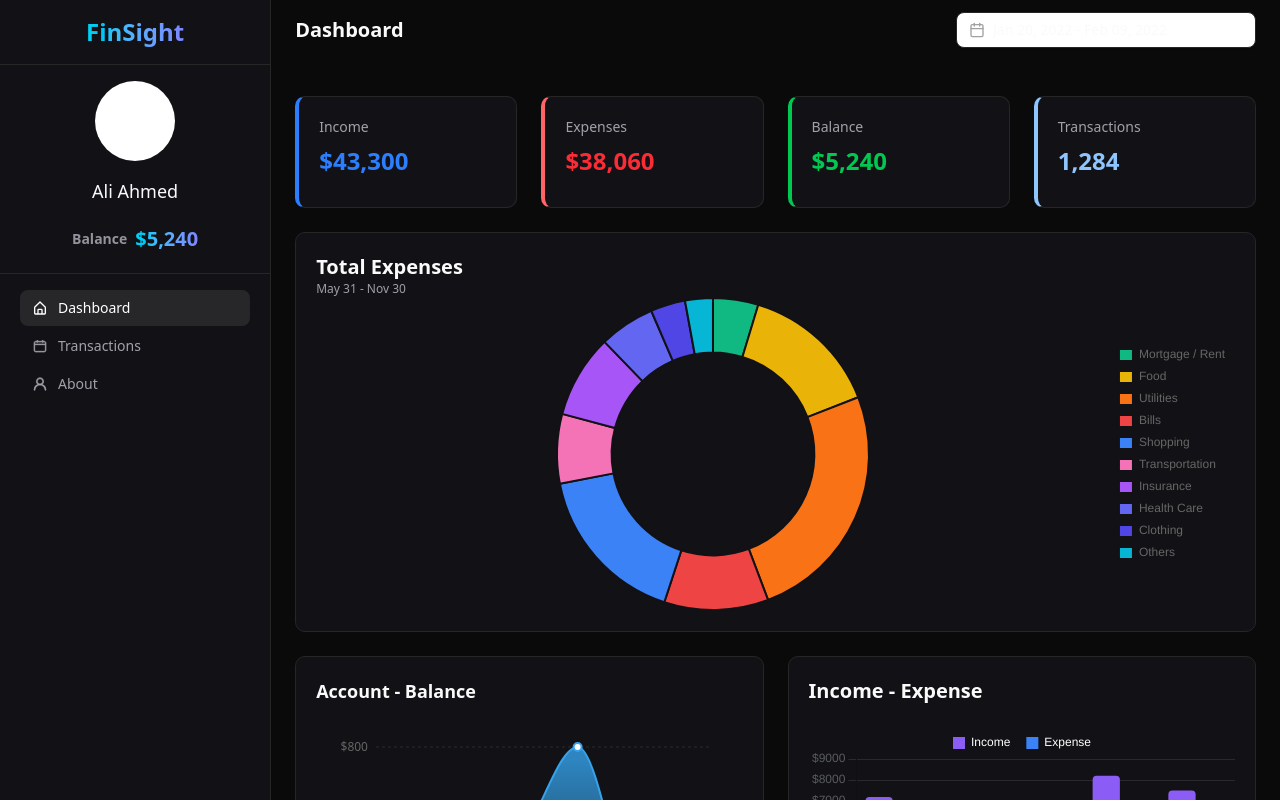
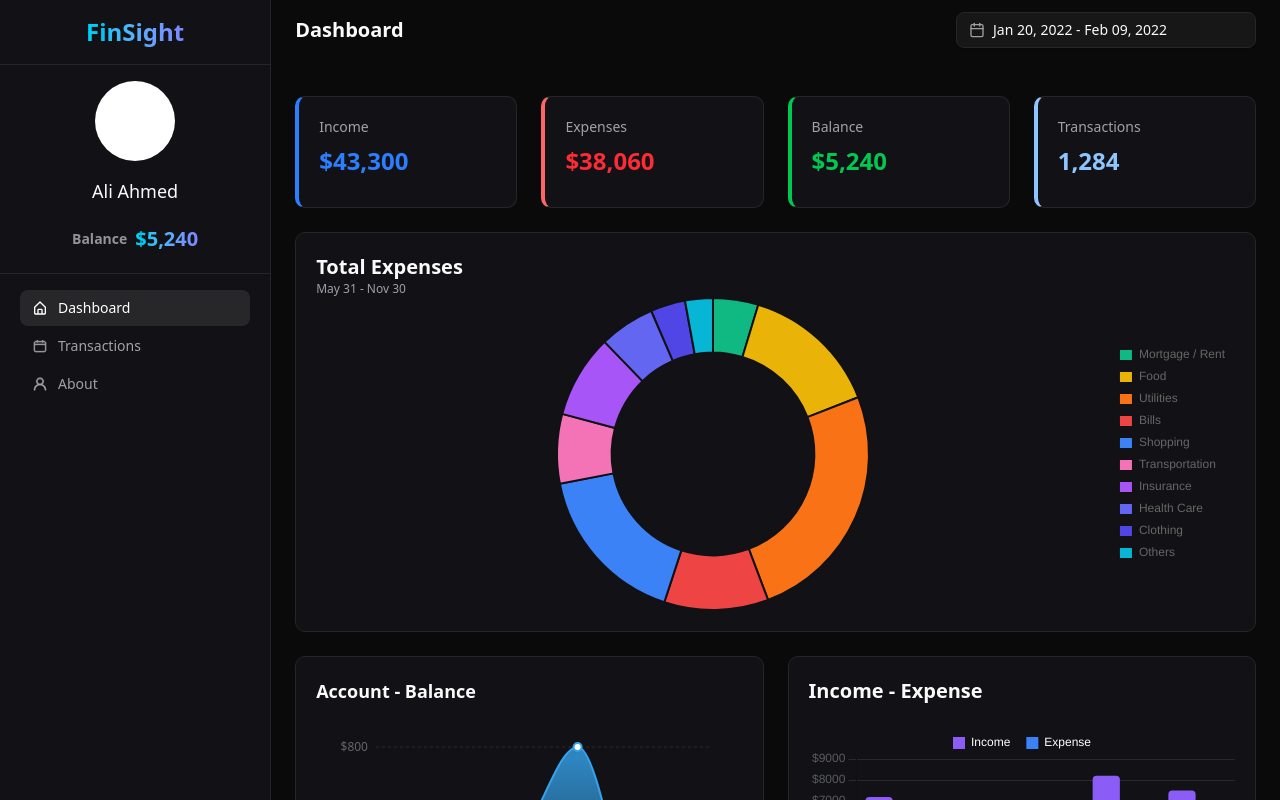
Before and after one commit to A-7amid/fin-sight, a React (Vite) app: page / in a window 1280 px wide. Shown: the top 800 px of the page. Built offline with nearby package versions, Linux system fonts and the light colour scheme.

Commit message:
just commit

```diff
--- a/src/components/DateRangePicker.jsx
+++ b/src/components/DateRangePicker.jsx
@@ -21,7 +21,7 @@ export function DateRangePicker({ className }) {
     <div className={cn("grid gap-2 items-center", className)}>
       <Popover>
         <PopoverTrigger
-          className="flex items-center border hover:bg-neutral-800 hover:text-white border-neutral-800"
+          className="flex items-center border bg-neutral-900 hover:bg-neutral-800 hover:text-white border-neutral-800"
           asChild
         >
           <Button
--- a/src/components/MainCheckbox.jsx
+++ b/src/components/MainCheckbox.jsx
@@ -12,7 +12,7 @@ const MainCheckbox = ({ className, title }) => {
     >
       <div
         className={cn(
-          "border-blue-300 border-2 p-[1px] size-[18px] duration-100 transition rounded-sm cursor-pointer flex items-center justify-center",
+          "border-blue-300 text-[#121216] border-2 p-[1px] size-[18px] duration-100 transition rounded-sm cursor-pointer flex items-center justify-center",
           className,
           {
             "bg-blue-300": isChecked,
```
